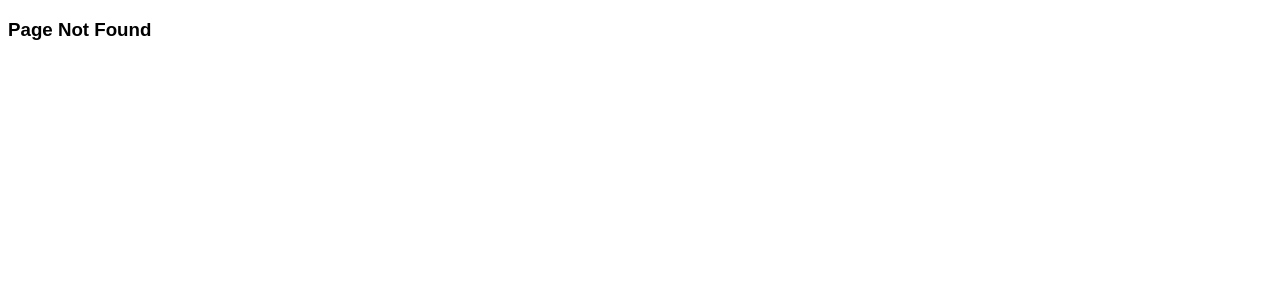
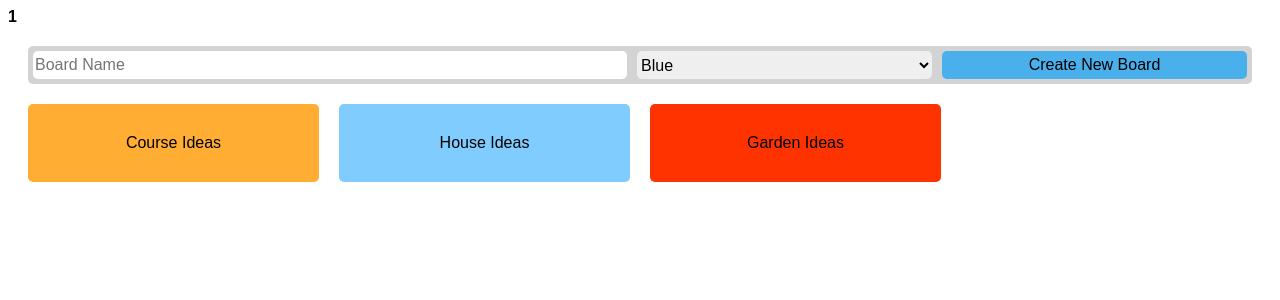
Before and after one commit to rosenkrans/react-firebase-trello, a React (Create React App) app: page /1/boards in a window 1280 px wide. Before the commit this address had no page. Shown: the top 300 px of the page. Built offline with nearby package versions, Linux system fonts and the light colour scheme.

Commit message:
added push color and title of boards to each one

```diff
--- a/src/App.js
+++ b/src/App.js
@@ -21,18 +21,25 @@
       <div>
         <BrowserRouter>
           <Switch>
-            <Route exact path='/'
-              render={() => (
+            <Route
+              exact path='/:userId/boards'
+              render={(props) => (
                 <Home
+                  {...props}
                   boards={this.state.boards}
                   createNewBoard={this.createNewBoard}
                 />
               )}
             />
-            <Route path='/board' component={Board} />
+            <Route path='/board/:boardId'
+              render={props => (
+                <Board
+                  {...props}
+                />
+              )}
+            />
             <Route component={PageNotFound} />
-            {/*
-            <Board /> */}
+
           </Switch>
         </BrowserRouter>
       </div>
--- a/src/components/Board.js
+++ b/src/components/Board.js
@@ -38,7 +38,16 @@
   }
   render(){
     return(
-      <div>
+      <div
+        className='board-wrapper'
+        style={{
+          backgroundColor: this.props.location.state.background
+        }}
+      >
+        <div className='board-header'>
+          <h3>{this.props.location.state.title}</h3>
+          <button>Delete Board</button>
+        </div>
         <div className="lists-wrapper">
 
           {Object.keys(this.state.currentLists).map(key => (
--- a/src/components/BoardPreview.js
+++ b/src/components/BoardPreview.js
@@ -1,10 +1,27 @@
 import React from 'react';
 import PropTypes from 'prop-types';
+import {withRouter} from 'react-router-dom';
 
 class BoardPreview extends React.Component{
+  goToBoard = () => {
+    const boardId = this.props.board.id
+    this.props.history.push({
+      pathname: `/board/${boardId}`,
+      state: {
+        title: this.props.board.title,
+        background: this.props.board.background
+      }
+    })
+  }
   render(){
     return(
-      <p>{this.props.board.title}</p>
+      <ul
+        className='board-preview-item'
+        onClick={this.goToBoard}
+        style={{backgroundColor: this.props.board.background}}
+      >
+        <li>{this.props.board.title}</li>
+      </ul>
 
     )
   }
@@ -13,4 +30,4 @@
 BoardPreview.propTypes = {
   board: PropTypes.object.isRequired
 }
-export default BoardPreview;
+export default withRouter(BoardPreview);
--- a/src/components/pages/Home.js
+++ b/src/components/pages/Home.js
@@ -7,6 +7,7 @@
   render(){
     return(
       <div>
+        <span>{this.props.match.params.userId}</span>
         <CreateBoardForm createNewBoard={this.props.createNewBoard}/>
         <div className='board-preview-wrapper'>
       {
```
